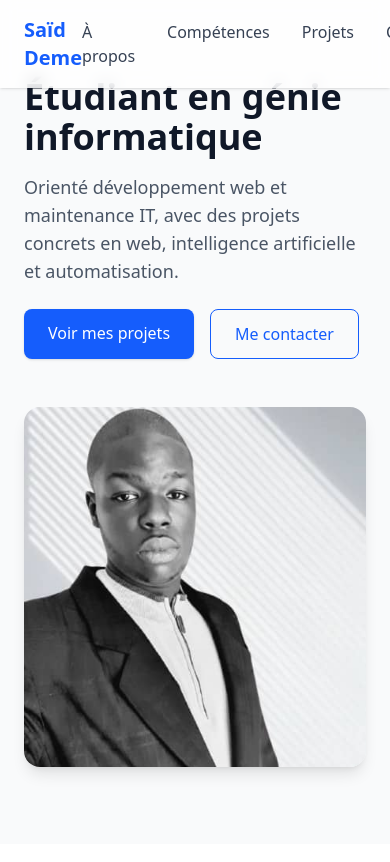
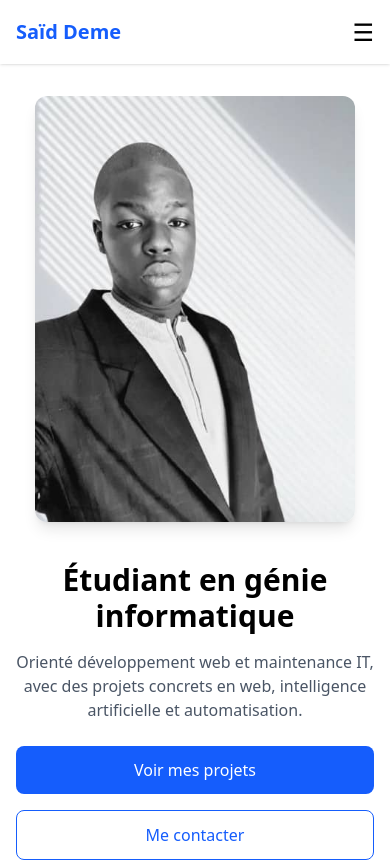
Before and after one commit to Demelix-cmd/portfolio, a React (Vite) app: page / in a window 390 px wide. Shown: the top 862 px of the page. Built offline with nearby package versions, Linux system fonts and the light colour scheme.

Commit message:
Improve responsive navbar and hero layout

```diff
--- a/src/components/Hero.jsx
+++ b/src/components/Hero.jsx
@@ -1,78 +1,48 @@
-import { motion } from "framer-motion"
-import profileImg from "../assets/img1.jpeg"
+import img from "../assets/img1.jpeg"
 
 function Hero() {
   return (
-    <section className="min-h-screen flex items-center px-6 bg-gray-50">
-      <div className="max-w-6xl mx-auto grid md:grid-cols-2 gap-12 items-center">
+    <section className="pt-24 md:pt-28">
+      <div className="max-w-6xl mx-auto px-4">
+        <div className="flex flex-col-reverse md:flex-row items-center gap-10">
 
           {/* TEXT */}
-        <motion.div
-          initial={{ opacity: 0, y: 40 }}
-          animate={{ opacity: 1, y: 0 }}
-          transition={{ duration: 0.8, ease: "easeOut" }}
-        >
-          <motion.h2
-            initial={{ opacity: 0, y: 30 }}
-            animate={{ opacity: 1, y: 0 }}
-            transition={{ delay: 0.2 }}
-            className="text-4xl md:text-5xl font-bold text-gray-900 mb-4"
-          >
+          <div className="w-full md:w-1/2 text-center md:text-left">
+            <h1 className="text-3xl sm:text-4xl md:text-5xl font-bold">
               Étudiant en génie informatique
-          </motion.h2>
+            </h1>
 
-          <motion.p
-            initial={{ opacity: 0 }}
-            animate={{ opacity: 1 }}
-            transition={{ delay: 0.4 }}
-            className="text-lg text-gray-600 mb-6"
-          >
-            Orienté développement web et maintenance IT, avec des projets concrets
-            en web, intelligence artificielle et automatisation.
-          </motion.p>
+            <p className="mt-4 text-gray-600">
+              Orienté développement web et maintenance IT, avec des projets
+              concrets en web, intelligence artificielle et automatisation.
+            </p>
 
-          <motion.div
-            initial={{ opacity: 0 }}
-            animate={{ opacity: 1 }}
-            transition={{ delay: 0.6 }}
-            className="flex gap-4"
-          >
-            <motion.a
+            <div className="mt-6 flex flex-col sm:flex-row gap-4 justify-center md:justify-start">
+              <a
                 href="#projects"
-              whileHover={{ scale: 1.05 }}
-              whileTap={{ scale: 0.95 }}
-              className="bg-blue-600 text-white px-6 py-3 rounded-lg shadow"
+                className="px-6 py-3 bg-blue-600 text-white rounded-lg text-center"
               >
                 Voir mes projets
-            </motion.a>
-
-            <motion.a
+              </a>
+              <a
                 href="#contact"
-              whileHover={{ scale: 1.05 }}
-              whileTap={{ scale: 0.95 }}
-              className="border border-blue-600 text-blue-600 px-6 py-3 rounded-lg"
+                className="px-6 py-3 border border-blue-600 text-blue-600 rounded-lg text-center"
               >
                 Me contacter
-            </motion.a>
-          </motion.div>
-        </motion.div>
+              </a>
+            </div>
+          </div>
 
           {/* IMAGE */}
-        <motion.div
-          initial={{ opacity: 0, scale: 0.9 }}
-          animate={{ opacity: 1, scale: 1 }}
-          transition={{ duration: 0.8, delay: 0.4 }}
-          whileHover={{ scale: 1.03 }}
-          className="flex justify-center"
-        >
-          {/* 👉 remplace src par ta photo */}
+          <div className="w-full md:w-1/2 flex justify-center">
             <img
-            src={profileImg}
-            alt="Demelix"
-            className="w-90 h-90 object-cover rounded-2xl shadow-lg"
+              src={img}
+              alt="Portrait"
+              className="w-full max-w-xs md:max-w-md rounded-xl shadow-lg"
             />
-        </motion.div>
+          </div>
 
+        </div>
       </div>
     </section>
   )
--- a/src/components/Navbar.jsx
+++ b/src/components/Navbar.jsx
@@ -1,6 +1,9 @@
-import { motion } from "framer-motion"
+import { motion, AnimatePresence } from "framer-motion"
+import { useState } from "react"
 
 function Navbar() {
+  const [open, setOpen] = useState(false)
+
   const navItems = [
     { name: "À propos", link: "#about" },
     { name: "Compétences", link: "#skills" },
@@ -12,45 +15,61 @@ function Navbar() {
     <motion.nav
       initial={{ y: -40, opacity: 0 }}
       animate={{ y: 0, opacity: 1 }}
-      transition={{ duration: 0.6, ease: "easeOut" }}
+      transition={{ duration: 0.6 }}
       className="fixed top-0 left-0 w-full z-50 bg-white/80 backdrop-blur shadow-sm"
     >
-      <div className="max-w-6xl mx-auto px-6 py-4 flex justify-between items-center">
+      <div className="max-w-6xl mx-auto px-4 py-4 flex justify-between items-center">
 
         {/* LOGO */}
-        <motion.h1
-          whileHover={{ scale: 1.05 }}
-          className="text-xl font-bold text-blue-600 cursor-pointer"
-        >
+        <h1 className="text-xl font-bold text-blue-600">
           Saïd Deme
-        </motion.h1>
+        </h1>
 
-        {/* LINKS */}
-        <ul className="flex gap-8 text-gray-700 font-medium">
-          {navItems.map((item, index) => (
-            <motion.li
-              key={item.name}
-              initial={{ opacity: 0, y: -10 }}
-              animate={{ opacity: 1, y: 0 }}
-              transition={{ delay: 0.3 + index * 0.1 }}
-            >
-              <motion.a
-                href={item.link}
-                whileHover={{ scale: 1.1 }}
-                className="relative"
-              >
+        {/* DESKTOP LINKS */}
+        <ul className="hidden md:flex gap-8 text-gray-700 font-medium">
+          {navItems.map((item) => (
+            <li key={item.name}>
+              <a href={item.link} className="hover:text-blue-600">
                 {item.name}
-                {/* underline animé */}
-                <motion.span
-                  layoutId="underline"
-                  className="absolute left-0 -bottom-1 h-[2px] w-full bg-blue-600 origin-left scale-x-0 hover:scale-x-100 transition-transform"
-                />
-              </motion.a>
-            </motion.li>
+              </a>
+            </li>
           ))}
         </ul>
 
+        {/* MOBILE BUTTON */}
+        <button
+          className="md:hidden text-2xl"
+          onClick={() => setOpen(!open)}
+        >
+          ☰
+        </button>
       </div>
+
+      {/* MOBILE MENU */}
+      <AnimatePresence>
+        {open && (
+          <motion.div
+            initial={{ height: 0, opacity: 0 }}
+            animate={{ height: "auto", opacity: 1 }}
+            exit={{ height: 0, opacity: 0 }}
+            className="md:hidden bg-white shadow-md"
+          >
+            <ul className="flex flex-col gap-4 p-6 text-gray-700 font-medium">
+              {navItems.map((item) => (
+                <li key={item.name}>
+                  <a
+                    href={item.link}
+                    onClick={() => setOpen(false)}
+                    className="block"
+                  >
+                    {item.name}
+                  </a>
+                </li>
+              ))}
+            </ul>
+          </motion.div>
+        )}
+      </AnimatePresence>
     </motion.nav>
   )
 }
```
Also changed, not shown: 4 other files (tests, documents, lock files or other folders). Lines whose indentation alone changed are shown as unchanged.
